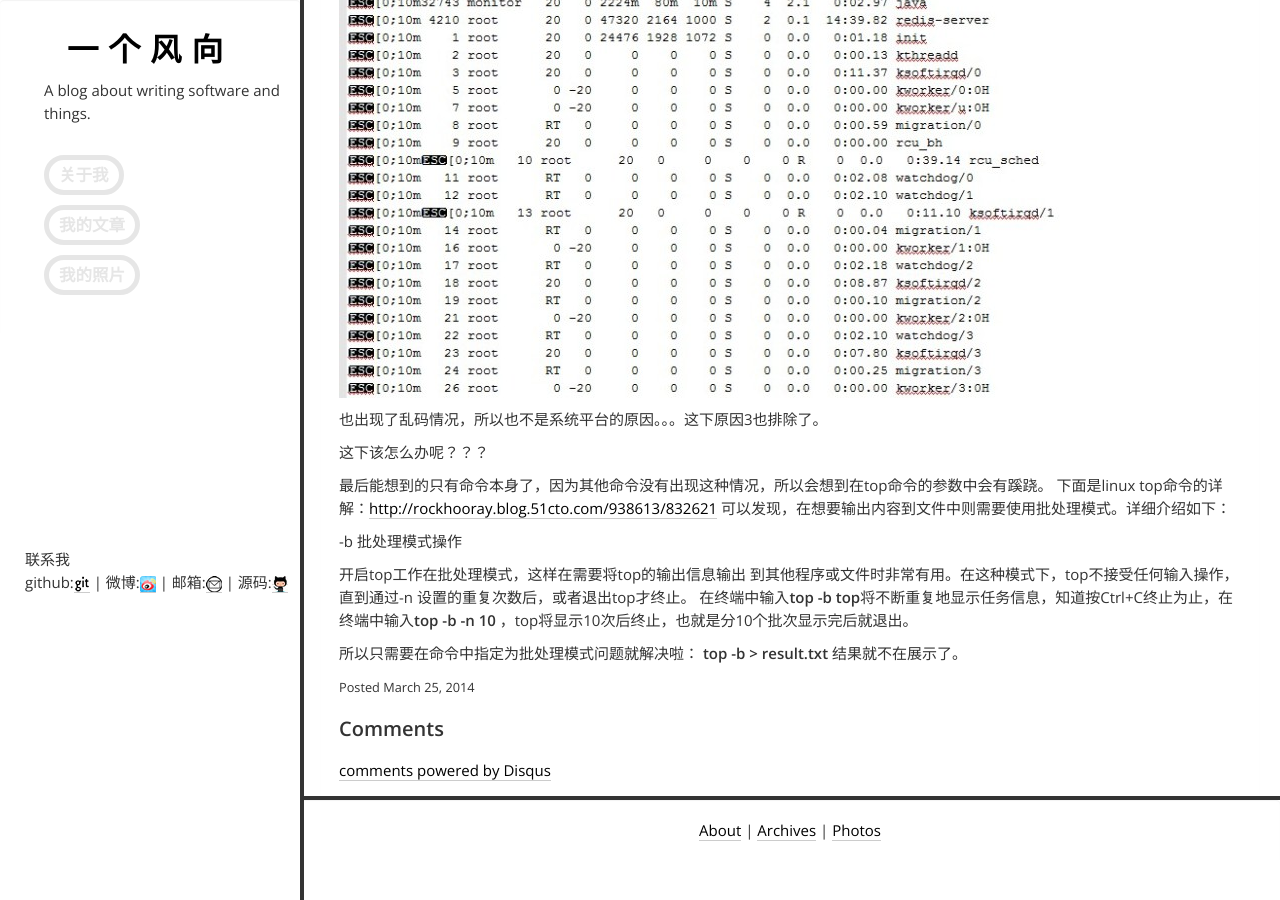
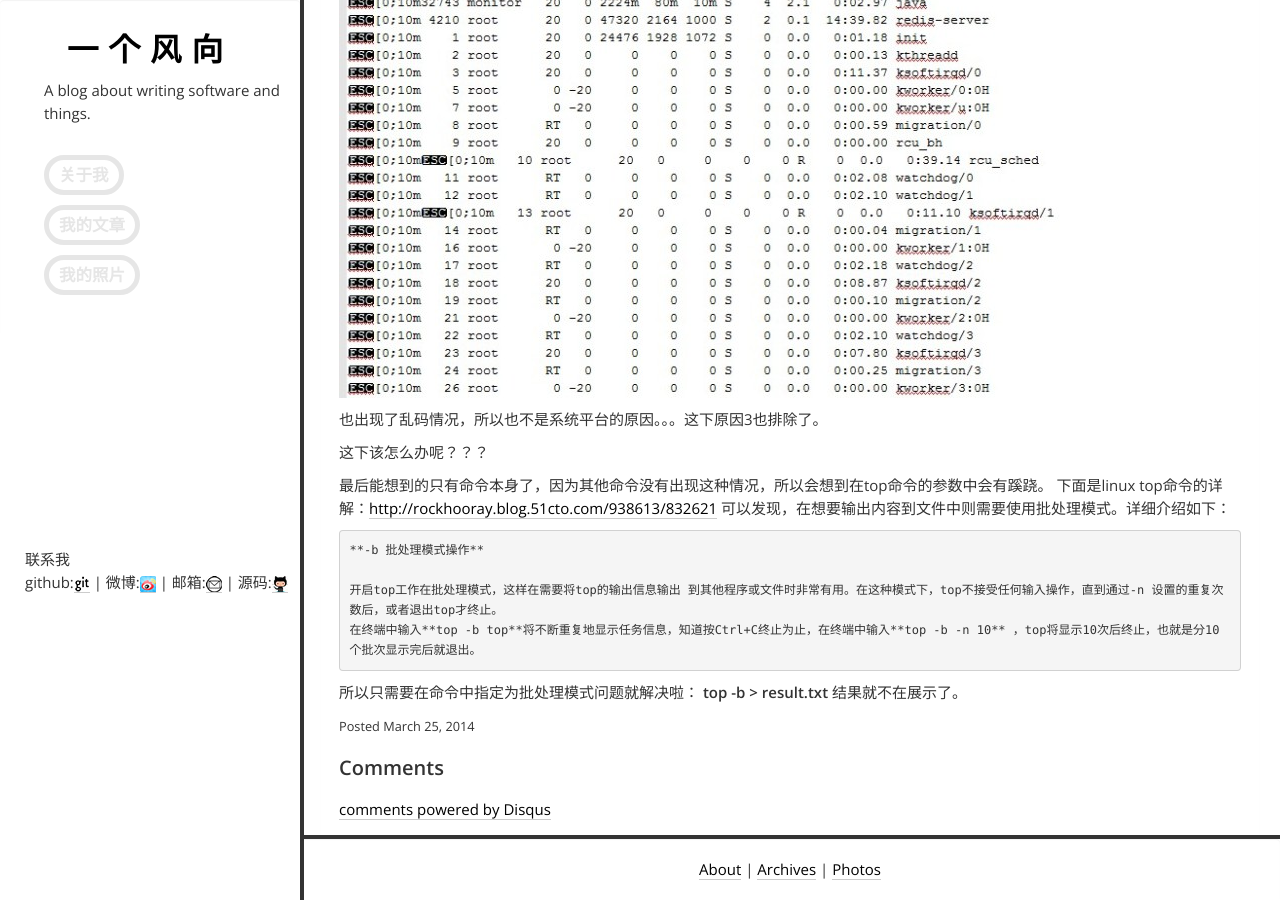
Before and after one commit to lanffy/lanffy.github.io, a Jekyll site: the page built from _posts/2014/2014-03-25-将Linux top命令输入到指定文件时的乱码问题.md, in a window 1280 px wide and 900 px high, scrolled down 2315 px. Built offline with Jekyll 4.4.1, drawn with Linux system fonts in a browser that asks for light colours; Markdown is read by kramdown in place of the engine named in the settings; comment, search, counter and statistics services are not loaded.

Commit message:
修改文章

```diff
--- a/_posts/2014/2014-03-25-将Linux top命令输入到指定文件时的乱码问题.md
+++ b/_posts/2014/2014-03-25-将Linux top命令输入到指定文件时的乱码问题.md
@@ -47,9 +47,9 @@ vi result.txt进入文件输入: ":set fileencoding" 后按回车显示utf-8，
 下面是linux top命令的详解：[http://rockhooray.blog.51cto.com/938613/832621](http://rockhooray.blog.51cto.com/938613/832621 "website title")
 可以发现，在想要输出内容到文件中则需要使用批处理模式。详细介绍如下：
 
--b 批处理模式操作
+	**-b 批处理模式操作**
 
-开启top工作在批处理模式，这样在需要将top的输出信息输出 到其他程序或文件时非常有用。在这种模式下，top不接受任何输入操作，直到通过-n 设置的重复次数后，或者退出top才终止。
-在终端中输入**top -b top**将不断重复地显示任务信息，知道按Ctrl+C终止为止，在终端中输入**top -b -n 10** ，top将显示10次后终止，也就是分10个批次显示完后就退出。
+	开启top工作在批处理模式，这样在需要将top的输出信息输出 到其他程序或文件时非常有用。在这种模式下，top不接受任何输入操作，直到通过-n 设置的重复次数后，或者退出top才终止。
+	在终端中输入**top -b top**将不断重复地显示任务信息，知道按Ctrl+C终止为止，在终端中输入**top -b -n 10** ，top将显示10次后终止，也就是分10个批次显示完后就退出。
 
 所以只需要在命令中指定为批处理模式问题就解决啦： **top -b > result.txt** 结果就不在展示了。
```
